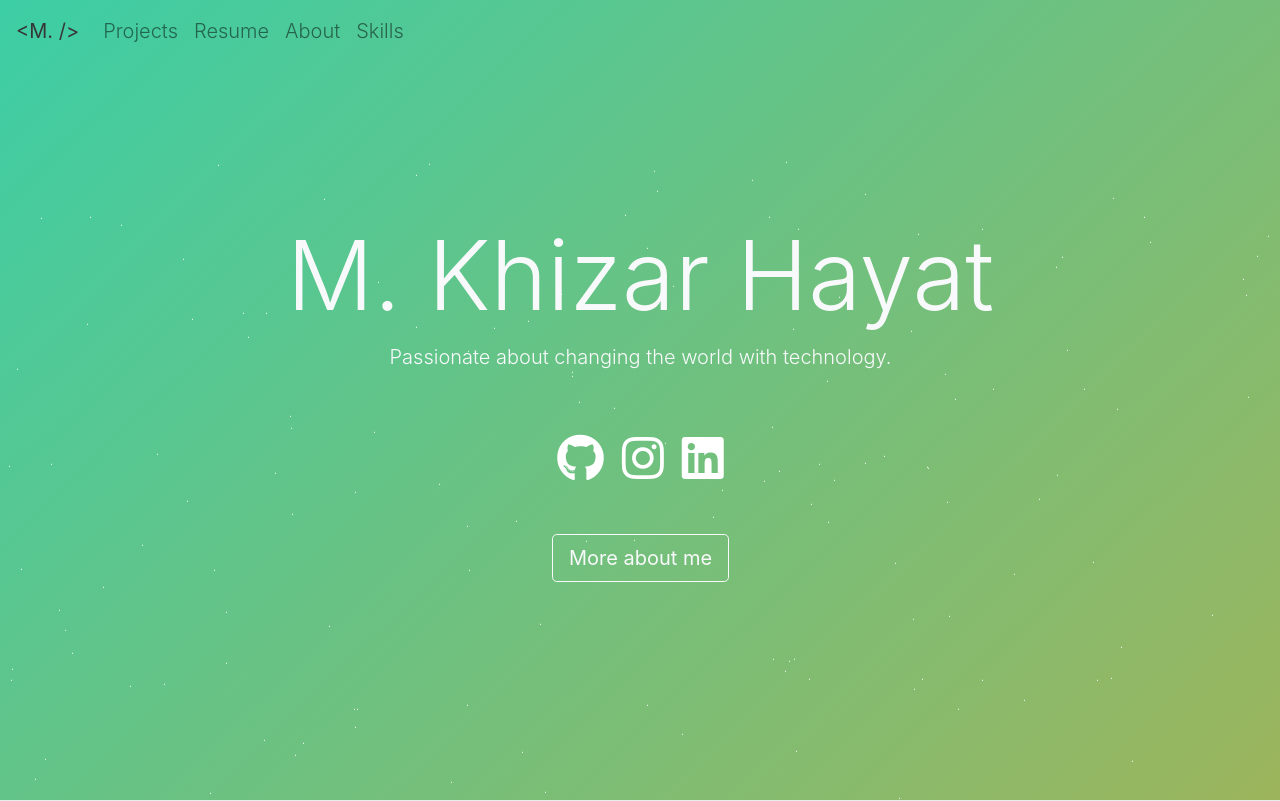
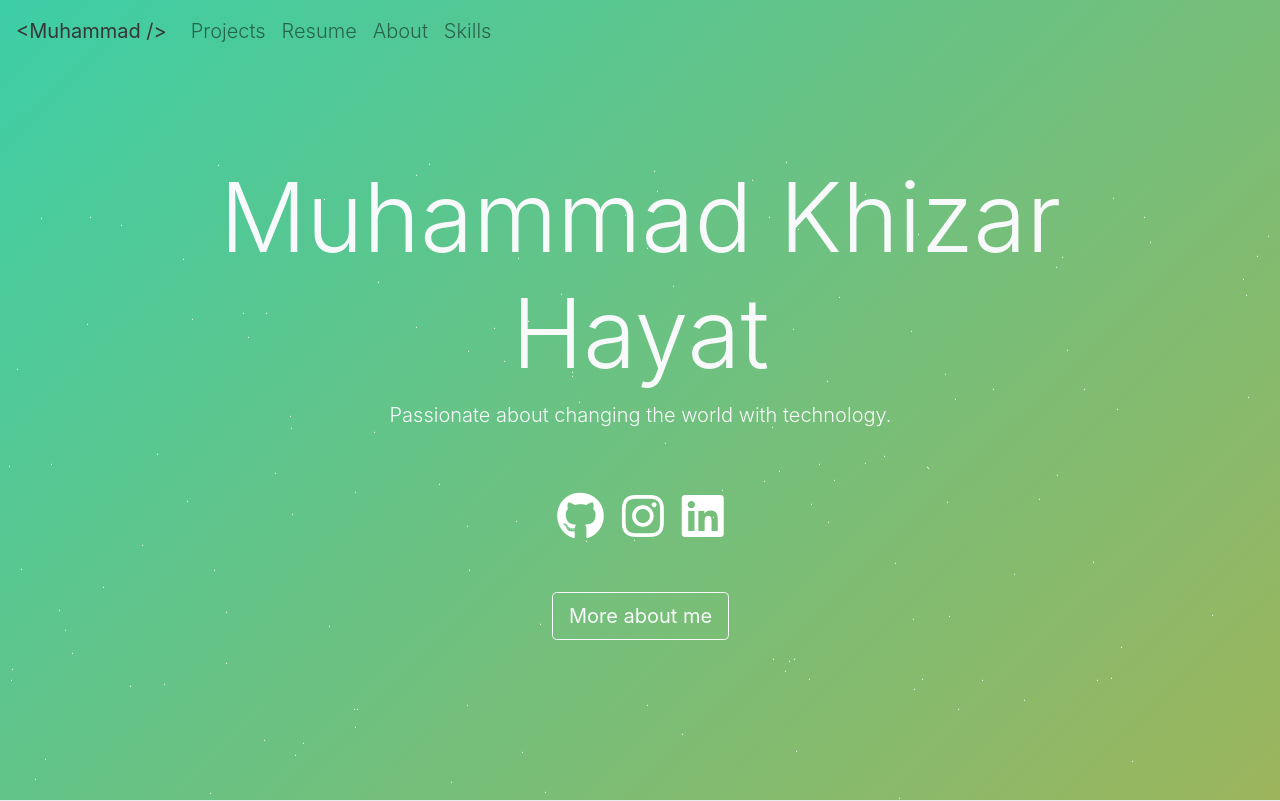
Before and after one commit to GreatHayat/personal-website, a React (Create React App) app: page / in a window 1280 px wide. Shown: the top 801 px of the page. Built offline with nearby package versions, Linux system fonts and the light colour scheme; no server answers.

Commit message:
applied changes

```diff
--- a/src/editable-stuff/config.js
+++ b/src/editable-stuff/config.js
@@ -6,7 +6,7 @@ const navBar = {
 // Main Body SECTION
 const mainBody = {
   gradientColors: '#4484ce, #1ad7c0, #ff9b11, #9b59b6, #ff7f7f, #ecf0f1',
-  firstName: 'M.',
+  firstName: 'Muhammad',
   middleName: 'Khizar',
   lastName: 'Hayat',
   message: ' Passionate about changing the world with technology. ',
```
